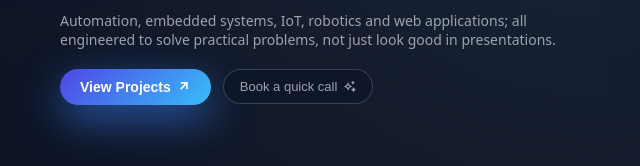
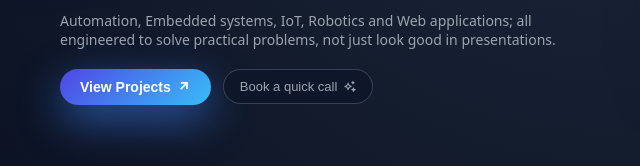
Before and after one commit to YashBhagat20/Portfolio, a plain HTML site: page index.html in a window 1280 px wide. Shown: the part 274-440 px from the top of the page, 36-676 px from the left. Drawn offline with nearby package versions, Linux system fonts and the light colour scheme.

Commit message:
Update index.html
Caps

```diff
--- a/index.html
+++ b/index.html
@@ -204,7 +204,7 @@
       I build complete solutions.
       </h2>
       <p>
-      Automation, embedded systems, IoT, robotics and web applications; all engineered to solve practical problems, not just look good in presentations.
+      Automation, Embedded systems, IoT, Robotics and Web applications; all engineered to solve practical problems, not just look good in presentations.
       </p>
         <div class="hero-cta-row">
           <button class="btn-primary" onclick="scrollToSection('projects')">View Projects <i class="ri-arrow-right-up-line"></i></button>
```
